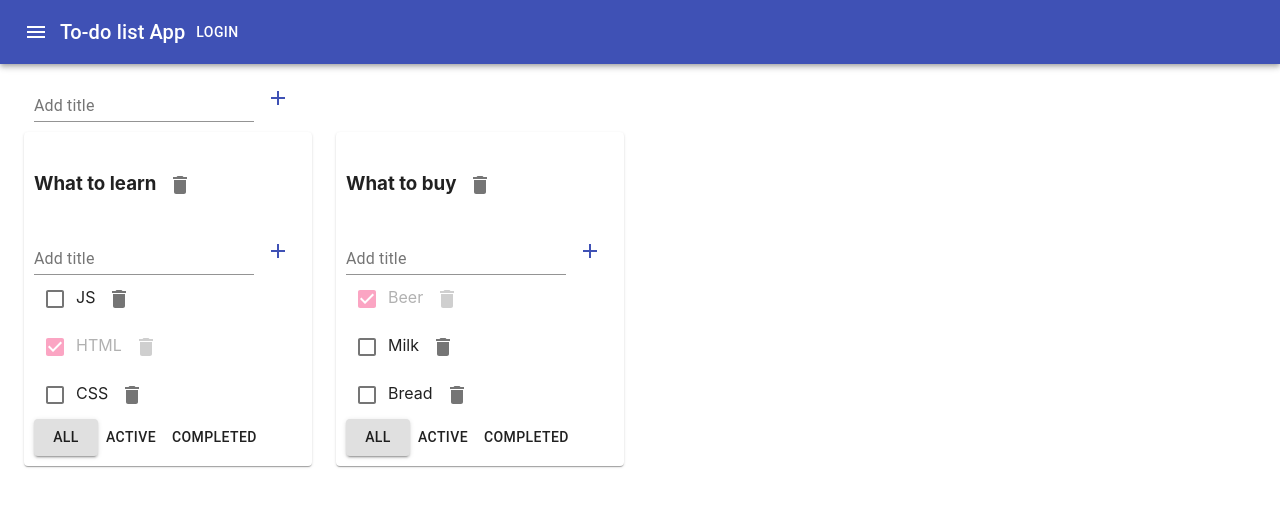
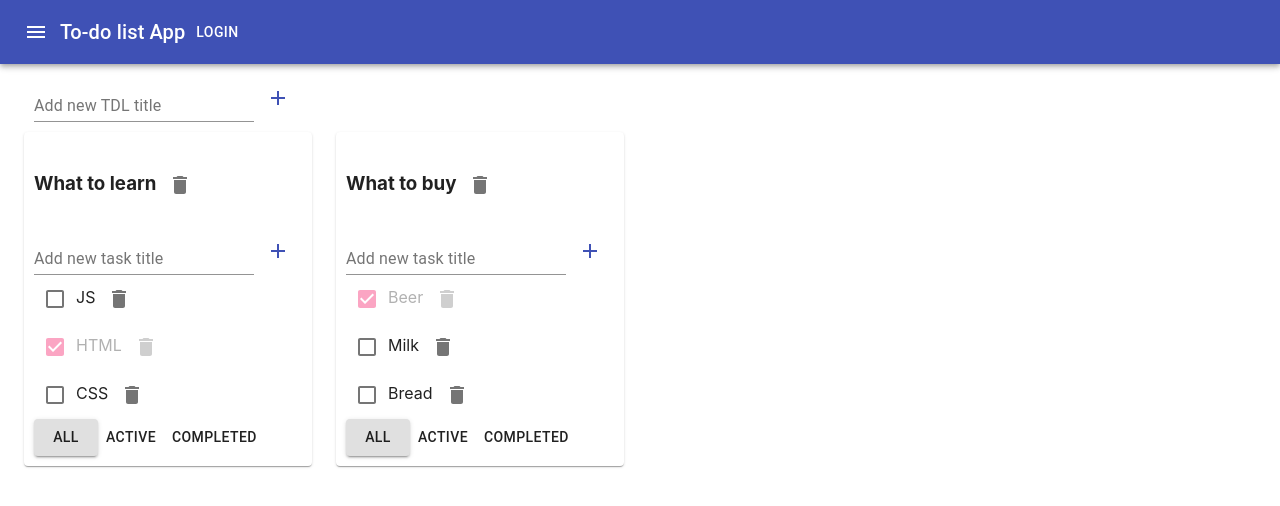
Before and after one commit to Lykke27/to-do-list, a React (Create React App) app: page / in a window 1280 px wide. Shown: the top 506 px of the page. Built offline with nearby package versions, Linux system fonts and the light colour scheme.

Commit message:
add new helper texts

```diff
--- a/src/AddItemForm.tsx
+++ b/src/AddItemForm.tsx
@@ -4,6 +4,7 @@ import {Add} from "@material-ui/icons";
 
 type AddItemFormPropsType = {
     addItem: (title: string) => void
+    helperText: string
 }
 
 export function AddItemForm(props: AddItemFormPropsType) {
@@ -33,7 +34,7 @@ export function AddItemForm(props: AddItemFormPropsType) {
     return (
         <div>
             <TextField
-                label={"Add title"}
+                label={props.helperText}
                 value={title}
                 onChange={changeTitle}
                 onKeyPress={onKeyPressAddItem}
--- a/src/App.tsx
+++ b/src/App.tsx
@@ -3,7 +3,7 @@ import './App.css';
 import TodoList from "./TodoList";
 import {v1} from 'uuid';
 import {AddItemForm} from "./AddItemForm";
-import {AppBar, Button, Container, Grid, IconButton, Paper, TextField, Toolbar, Typography} from "@material-ui/core";
+import {AppBar, Button, Container, Grid, IconButton, Paper, Toolbar, Typography} from "@material-ui/core";
 import {Menu} from "@material-ui/icons"
 
 export type TaskType = {
@@ -161,7 +161,7 @@ function App() {
 
             <Container fixed>
                 <Grid container style={{padding: "10px"}}>
-                    <AddItemForm addItem={addTodoList}/>
+                    <AddItemForm addItem={addTodoList} helperText={"Add new TDL title"}/>
                 </Grid>
                 <Grid container spacing={3}>
                     {todoListComponents}
--- a/src/TodoList.tsx
+++ b/src/TodoList.tsx
@@ -72,7 +72,7 @@ function TodoList(props: TodoListPropsType) {
                 </IconButton>
             </h3>
 
-            <AddItemForm addItem={addTask}/>
+            <AddItemForm addItem={addTask} helperText={"Add new task title"}/>
             <div>
                 {tasks}
             </div>
```
